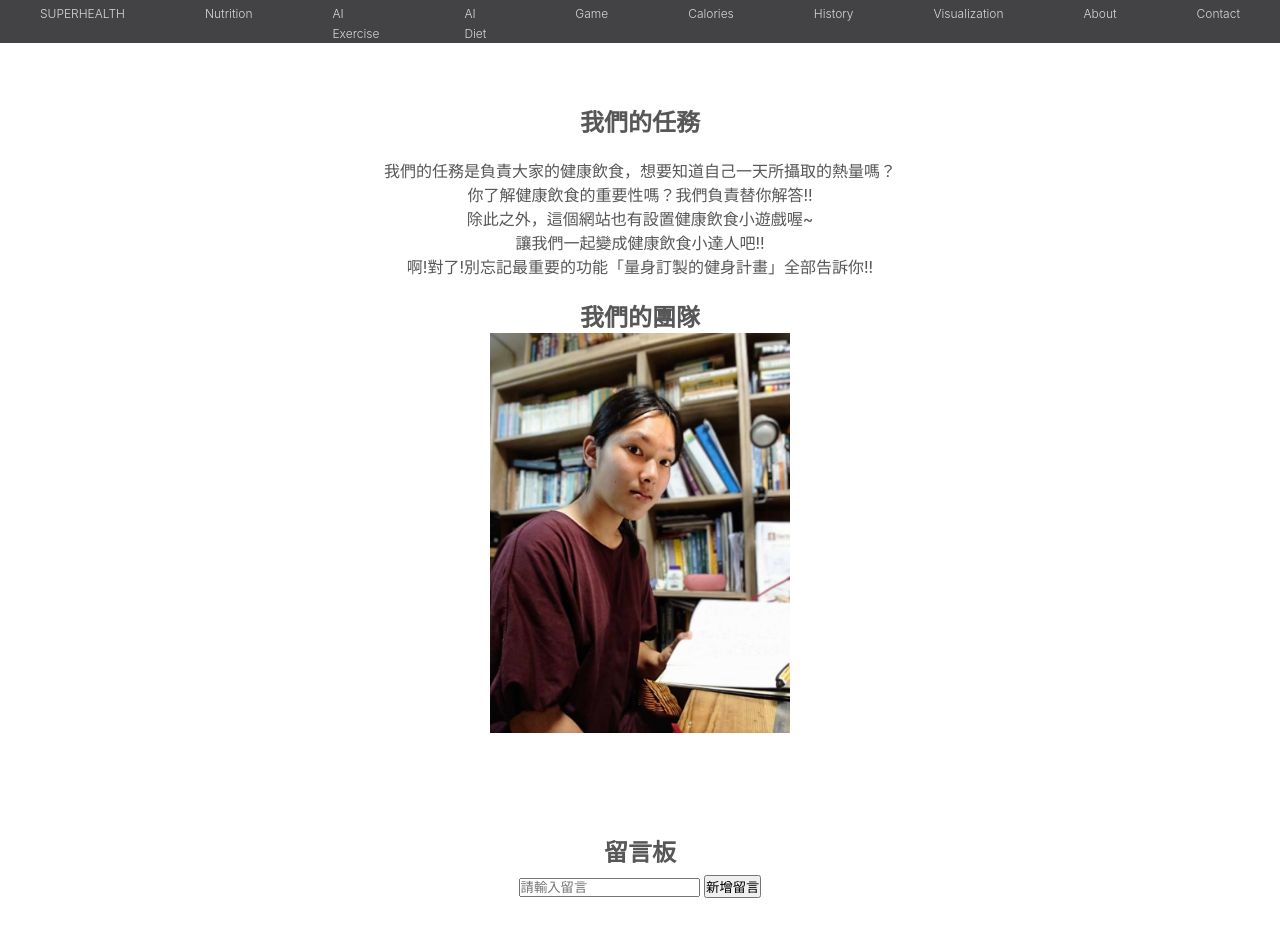
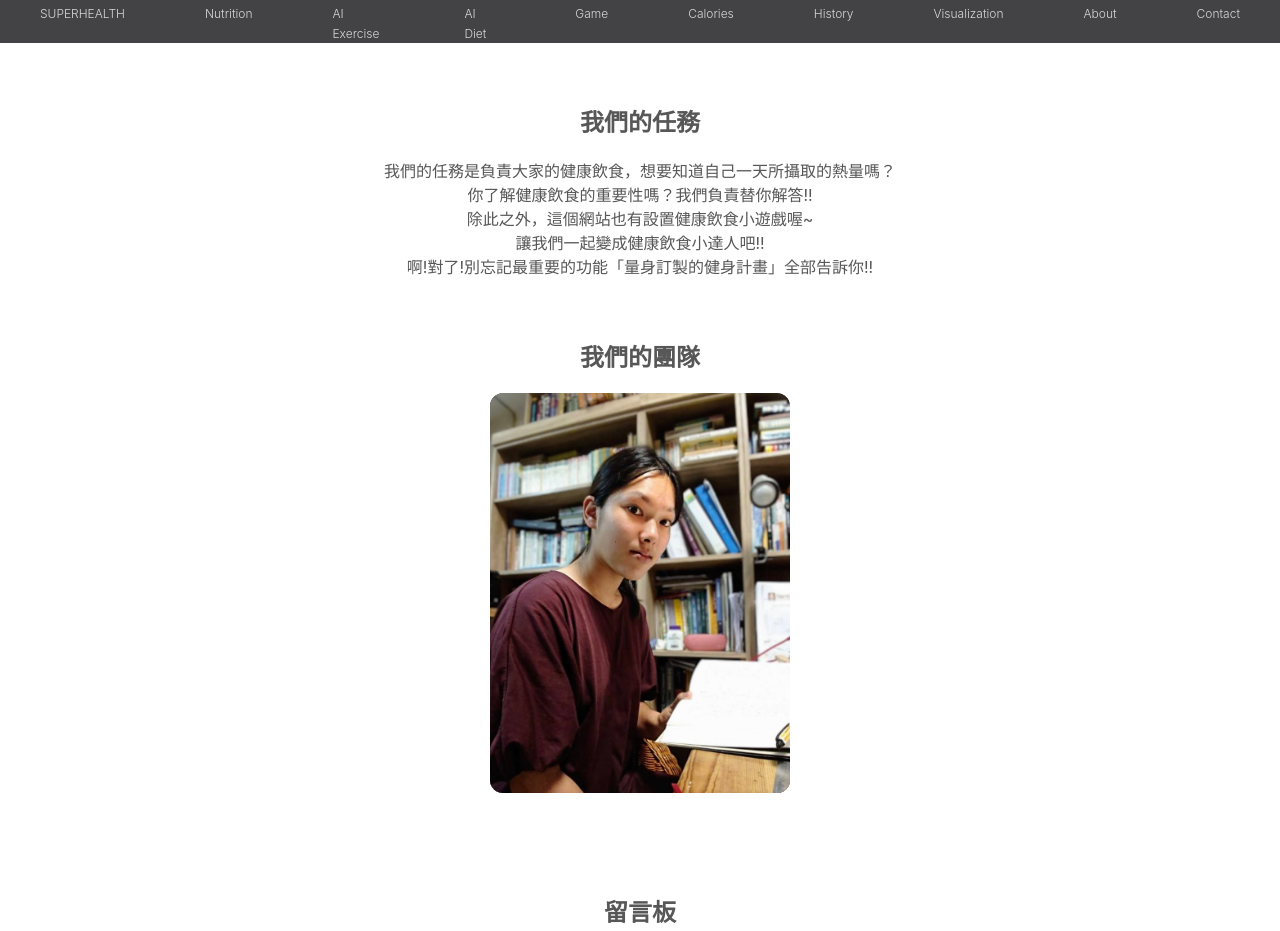
Before and after one commit to knyliu/SUPERHEALTH, a plain HTML site: page about.html in a window 1280 px wide. Shown: the top 931 px of the page. Drawn offline with Linux system fonts and the light colour scheme.

Commit message:
Add files via upload

```diff
--- a/about.html
+++ b/about.html
@@ -376,14 +376,17 @@
     <p>讓我們一起變成健康飲食小達人吧!!</p>
     <p>啊!對了!別忘記最重要的功能「量身訂製的健身計畫」全部告訴你!!</p>
     <br>
-
+<br><br>
 		<h2>我們的團隊</h2>
+    <br>
 		 <style>
     #slideshow {
       width: 300px;
       height: 500px;
       overflow: hidden;
       position: relative;
+      border-radius: 13px;
+
     }
 
     #slideshow img {
@@ -391,6 +394,8 @@
       height: auto;
       position: absolute;
       transition: opacity 1s ease-in-out;
+      border-radius: 13px;
+
     }
   </style>
 
```
